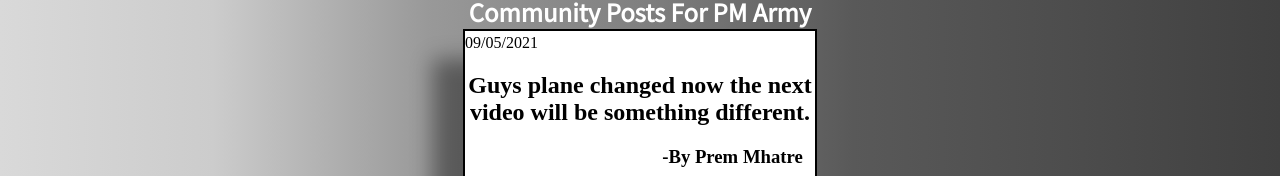
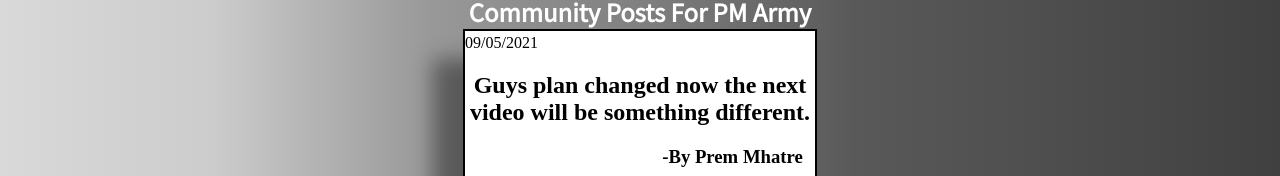
Before and after one commit to Prem-Mhatre/Myhome.github.io, a plain HTML site: page index.html in a window 1280 px wide. Shown: the part 360-536 px from the top of the page. Drawn offline with Linux system fonts and the light colour scheme; a script that the page names is missing; a web font is replaced by a local one.

Commit message:
Update index.html

```diff
--- a/index.html
+++ b/index.html
@@ -27,7 +27,7 @@
             </div>
             <div class="post">
                 <p id="date">09/05/2021</p>
-                <h2 id="post">Guys plane changed now the next video will be something different.</h2>
+                <h2 id="post">Guys plan changed now the next video will be something different.</h2>
                 <h3 id="by">-By Prem Mhatre</h3>
             </div>
             <div class="post">
```
